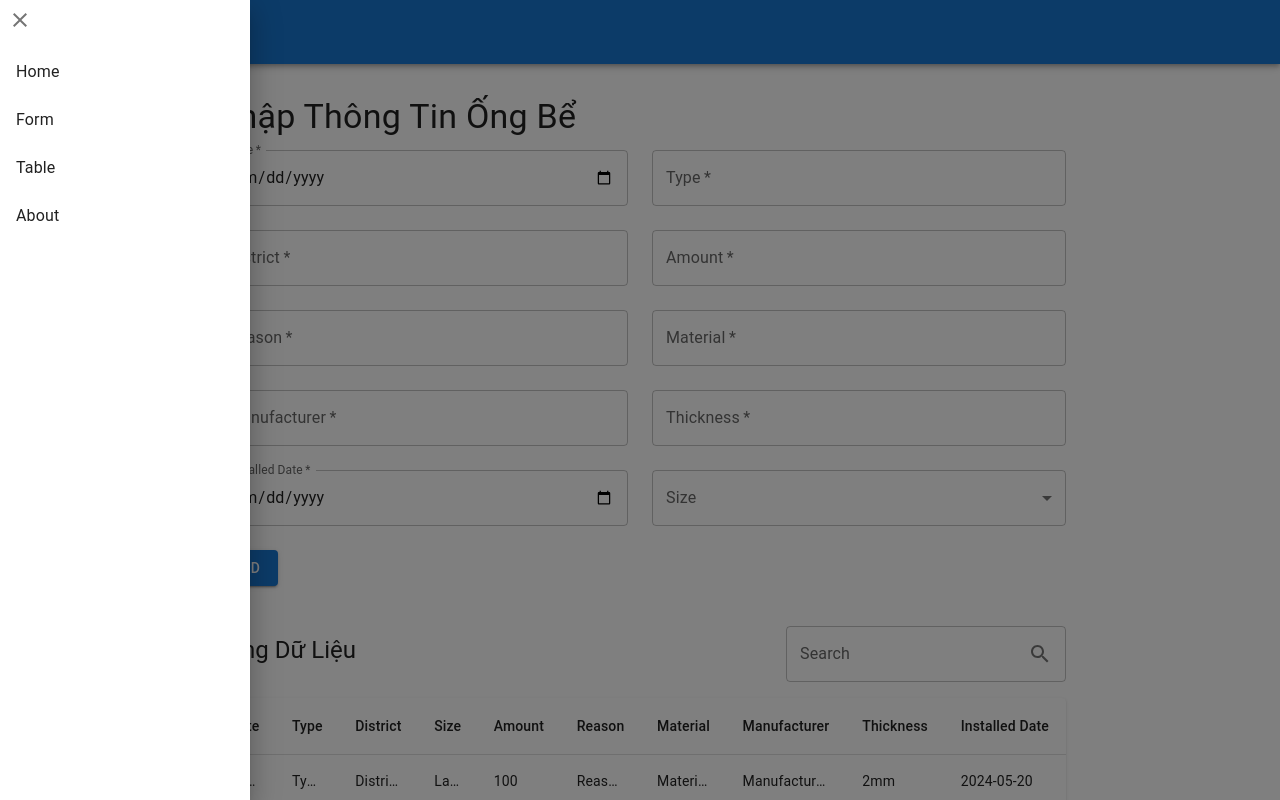
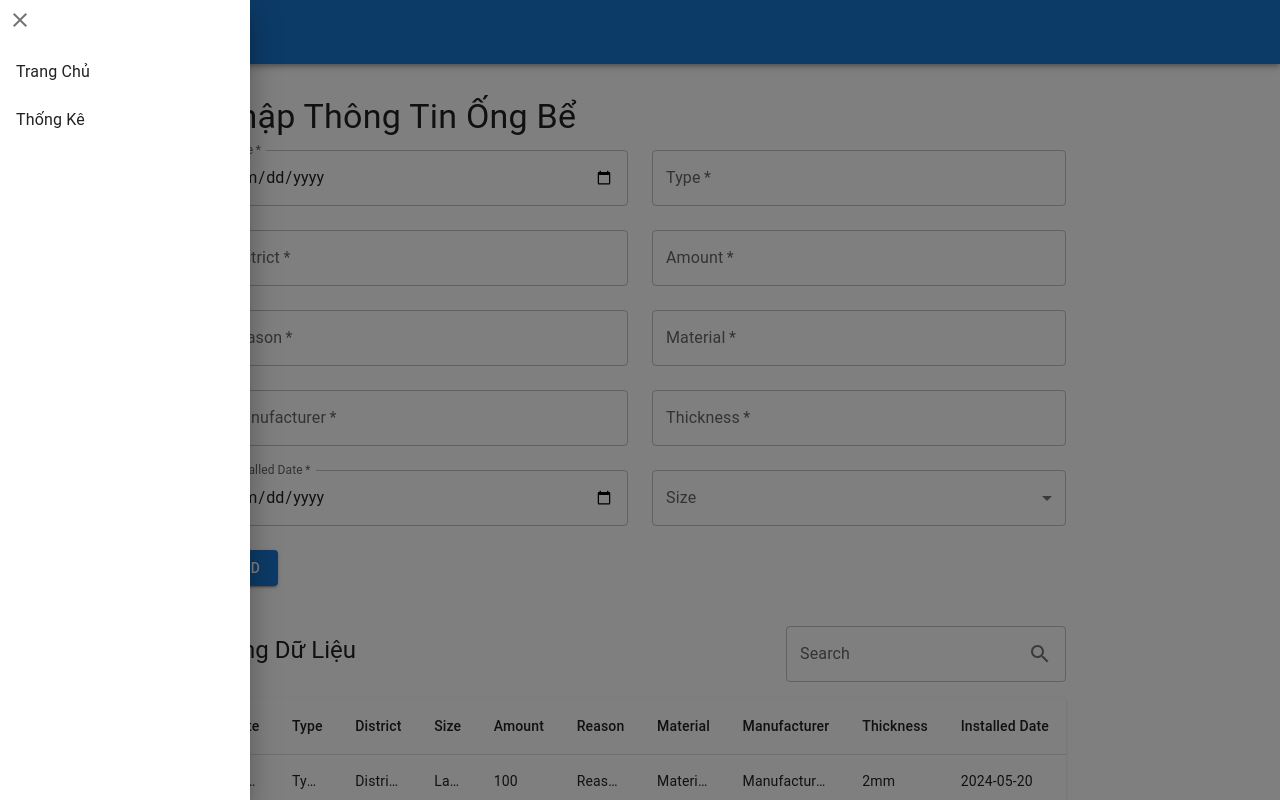
Before and after one commit to knguyennt/water-tank-status-management, a Next.js app: page / in a window 1280 px wide. Both pictures are taken after a click on the button 32 px from the left and 32 px from the top of the page. Shown: the top 800 px of the page. Built offline with nearby package versions, Linux system fonts and the light colour scheme.

Commit message:
chore: update docker compose

```diff
--- a/app/page.tsx
+++ b/app/page.tsx
@@ -415,7 +415,7 @@ export default function Page() {
             <CloseIcon />
           </IconButton>
           <List>
-            {["Home", "Form", "Table", "About"].map((text, index) => (
+            {["Trang Chủ", "Thống Kê"].map((text, index) => (
               <ListItem button key={index}>
                 <ListItemText primary={text} />
               </ListItem>
--- a/docker-compose.yml
+++ b/docker-compose.yml
@@ -16,7 +16,7 @@ services:
     image: metabase/metabase:latest
     container_name: metabase
     ports:
-      - 3000:3000
+      - 3001:3000
     environment:
       MB_DB_TYPE: postgres
       MB_DB_DBNAME: metabaseappdb
```
